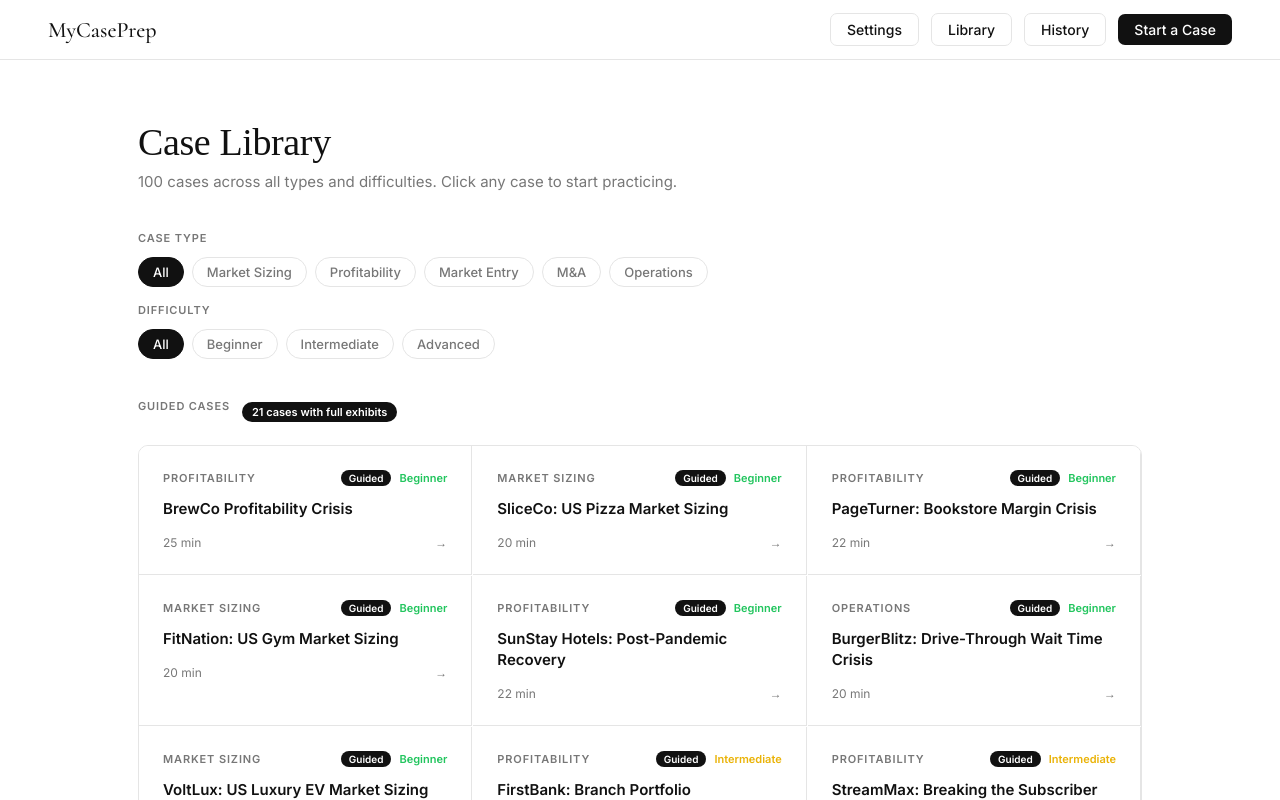
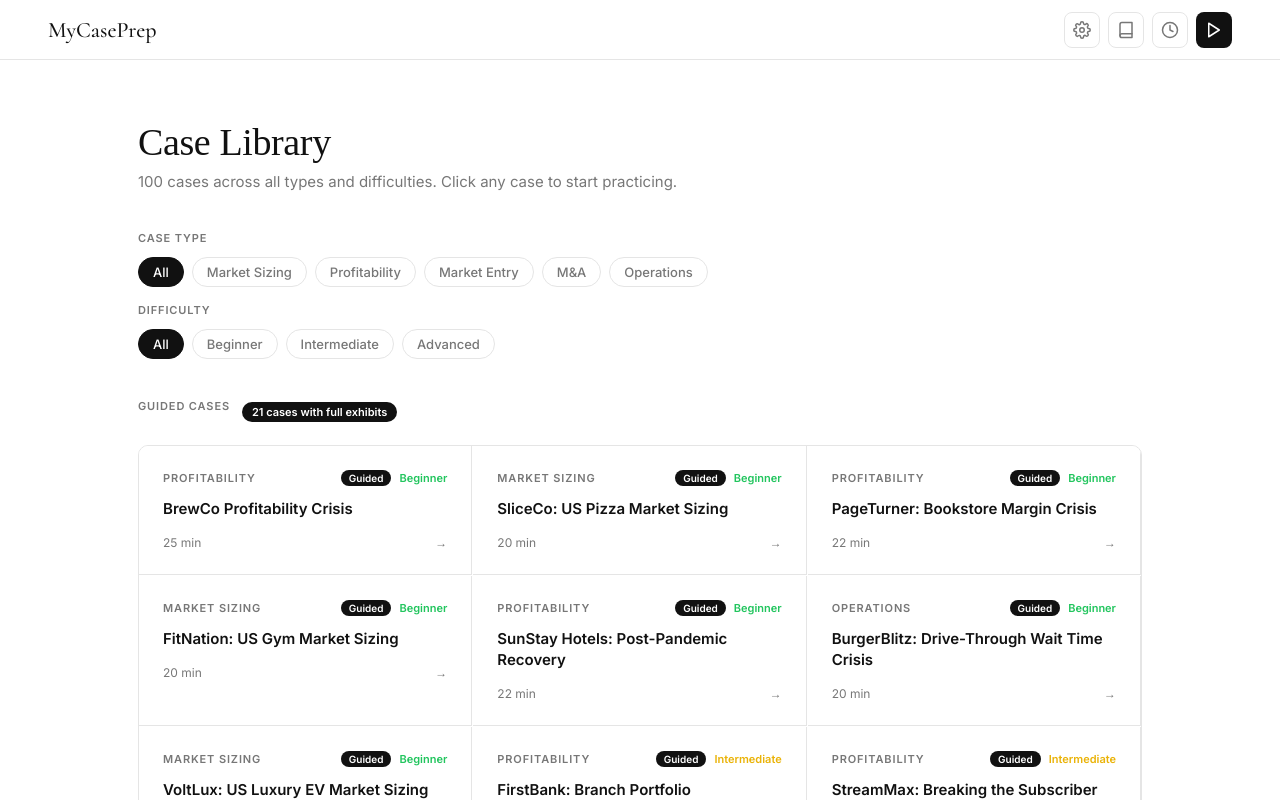
Before and after one commit to parkvince/mycaseprep, a Next.js app: page /library in a window 1280 px wide. Shown: the top 800 px of the page. Built offline with nearby package versions, Linux system fonts and the light colour scheme.

Commit message:
style: replace navbar text buttons with icon buttons and tooltips

```diff
--- a/src/components/Navbar.tsx
+++ b/src/components/Navbar.tsx
@@ -2,6 +2,109 @@
 
 import { useRouter } from "next/navigation";
 import { signOut } from "next-auth/react";
+import { useState } from "react";
+
+const SettingsIcon = () => (
+  <svg width="18" height="18" viewBox="0 0 24 24" fill="none" stroke="currentColor" strokeWidth="2" strokeLinecap="round" strokeLinejoin="round">
+    <circle cx="12" cy="12" r="3" />
+    <path d="M19.4 15a1.65 1.65 0 0 0 .33 1.82l.06.06a2 2 0 0 1-2.83 2.83l-.06-.06a1.65 1.65 0 0 0-1.82-.33 1.65 1.65 0 0 0-1 1.51V21a2 2 0 0 1-4 0v-.09A1.65 1.65 0 0 0 9 19.4a1.65 1.65 0 0 0-1.82.33l-.06.06a2 2 0 0 1-2.83-2.83l.06-.06A1.65 1.65 0 0 0 4.68 15a1.65 1.65 0 0 0-1.51-1H3a2 2 0 0 1 0-4h.09A1.65 1.65 0 0 0 4.6 9a1.65 1.65 0 0 0-.33-1.82l-.06-.06a2 2 0 0 1 2.83-2.83l.06.06A1.65 1.65 0 0 0 9 4.68a1.65 1.65 0 0 0 1-1.51V3a2 2 0 0 1 4 0v.09a1.65 1.65 0 0 0 1 1.51 1.65 1.65 0 0 0 1.82-.33l.06-.06a2 2 0 0 1 2.83 2.83l-.06.06A1.65 1.65 0 0 0 19.4 9a1.65 1.65 0 0 0 1.51 1H21a2 2 0 0 1 0 4h-.09a1.65 1.65 0 0 0-1.51 1z" />
+  </svg>
+);
+
+const LibraryIcon = () => (
+  <svg width="18" height="18" viewBox="0 0 24 24" fill="none" stroke="currentColor" strokeWidth="2" strokeLinecap="round" strokeLinejoin="round">
+    <path d="M4 19.5A2.5 2.5 0 0 1 6.5 17H20" />
+    <path d="M6.5 2H20v20H6.5A2.5 2.5 0 0 1 4 19.5v-15A2.5 2.5 0 0 1 6.5 2z" />
+  </svg>
+);
+
+const HistoryIcon = () => (
+  <svg width="18" height="18" viewBox="0 0 24 24" fill="none" stroke="currentColor" strokeWidth="2" strokeLinecap="round" strokeLinejoin="round">
+    <circle cx="12" cy="12" r="10" />
+    <polyline points="12 6 12 12 16 14" />
+  </svg>
+);
+
+const StartIcon = () => (
+  <svg width="18" height="18" viewBox="0 0 24 24" fill="none" stroke="currentColor" strokeWidth="2" strokeLinecap="round" strokeLinejoin="round">
+    <polygon points="5 3 19 12 5 21 5 3" />
+  </svg>
+);
+
+const SignOutIcon = () => (
+  <svg width="18" height="18" viewBox="0 0 24 24" fill="none" stroke="currentColor" strokeWidth="2" strokeLinecap="round" strokeLinejoin="round">
+    <path d="M9 21H5a2 2 0 0 1-2-2V5a2 2 0 0 1 2-2h4" />
+    <polyline points="16 17 21 12 16 7" />
+    <line x1="21" y1="12" x2="9" y2="12" />
+  </svg>
+);
+
+interface NavButtonProps {
+  icon: React.ReactNode;
+  label: string;
+  onClick: () => void;
+  primary?: boolean;
+}
+
+function NavButton({ icon, label, onClick, primary }: NavButtonProps) {
+  const [hovered, setHovered] = useState(false);
+
+  return (
+    <div style={{ position: "relative" }}>
+      <button
+        onClick={onClick}
+        onMouseEnter={() => setHovered(true)}
+        onMouseLeave={() => setHovered(false)}
+        style={{
+          width: "36px",
+          height: "36px",
+          borderRadius: "8px",
+          border: primary ? "none" : "1px solid var(--border)",
+          background: primary ? "#111111" : "transparent",
+          color: primary ? "#ffffff" : "var(--text-secondary)",
+          display: "flex",
+          alignItems: "center",
+          justifyContent: "center",
+          cursor: "pointer",
+          transition: "all 0.15s",
+          ...(hovered && !primary ? { background: "var(--bg-card)", color: "var(--text-primary)" } : {}),
+        }}
+      >
+        {icon}
+      </button>
+      {hovered && (
+        <div style={{
+          position: "absolute",
+          top: "calc(100% + 8px)",
+          left: "50%",
+          transform: "translateX(-50%)",
+          background: "#111111",
+          color: "#ffffff",
+          fontSize: "11px",
+          fontWeight: 500,
+          padding: "4px 8px",
+          borderRadius: "5px",
+          whiteSpace: "nowrap",
+          pointerEvents: "none",
+          zIndex: 200,
+          fontFamily: "Inter, sans-serif",
+        }}>
+          {label}
+          <div style={{
+            position: "absolute",
+            top: "-4px",
+            left: "50%",
+            transform: "translateX(-50%)",
+            width: "8px",
+            height: "8px",
+            background: "#111111",
+            clipPath: "polygon(50% 0%, 0% 100%, 100% 100%)",
+          }} />
+        </div>
+      )}
+    </div>
+  );
+}
 
 interface NavbarProps {
   variant?: "default" | "settings";
@@ -31,24 +134,14 @@ export default function Navbar({ variant = "default" }: NavbarProps) {
         MyCasePrep
       </span>
 
-      <div style={{ display: "flex", gap: "12px", alignItems: "center" }}>
-        <button className="btn-secondary" style={{ padding: "7px 16px" }} onClick={() => router.push("/settings")}>
-          Settings
-        </button>
-        <button className="btn-secondary" style={{ padding: "7px 16px" }} onClick={() => router.push("/library")}>
-          Library
-        </button>
-        <button className="btn-secondary" style={{ padding: "7px 16px" }} onClick={() => router.push("/history")}>
-          History
-        </button>
+      <div style={{ display: "flex", gap: "8px", alignItems: "center" }}>
+        <NavButton icon={<SettingsIcon />} label="Settings" onClick={() => router.push("/settings")} />
+        <NavButton icon={<LibraryIcon />} label="Library" onClick={() => router.push("/library")} />
+        <NavButton icon={<HistoryIcon />} label="History" onClick={() => router.push("/history")} />
         {variant === "settings" ? (
-          <button className="btn-secondary" style={{ padding: "7px 16px" }} onClick={() => signOut({ callbackUrl: "/" })}>
-            Sign out
-          </button>
+          <NavButton icon={<SignOutIcon />} label="Sign out" onClick={() => signOut({ callbackUrl: "/" })} />
         ) : (
-          <button className="btn-primary" style={{ padding: "7px 16px" }} onClick={() => router.push("/dashboard")}>
-            Start a Case
-          </button>
+          <NavButton icon={<StartIcon />} label="Start a Case" onClick={() => router.push("/dashboard")} primary />
         )}
       </div>
     </nav>
```
